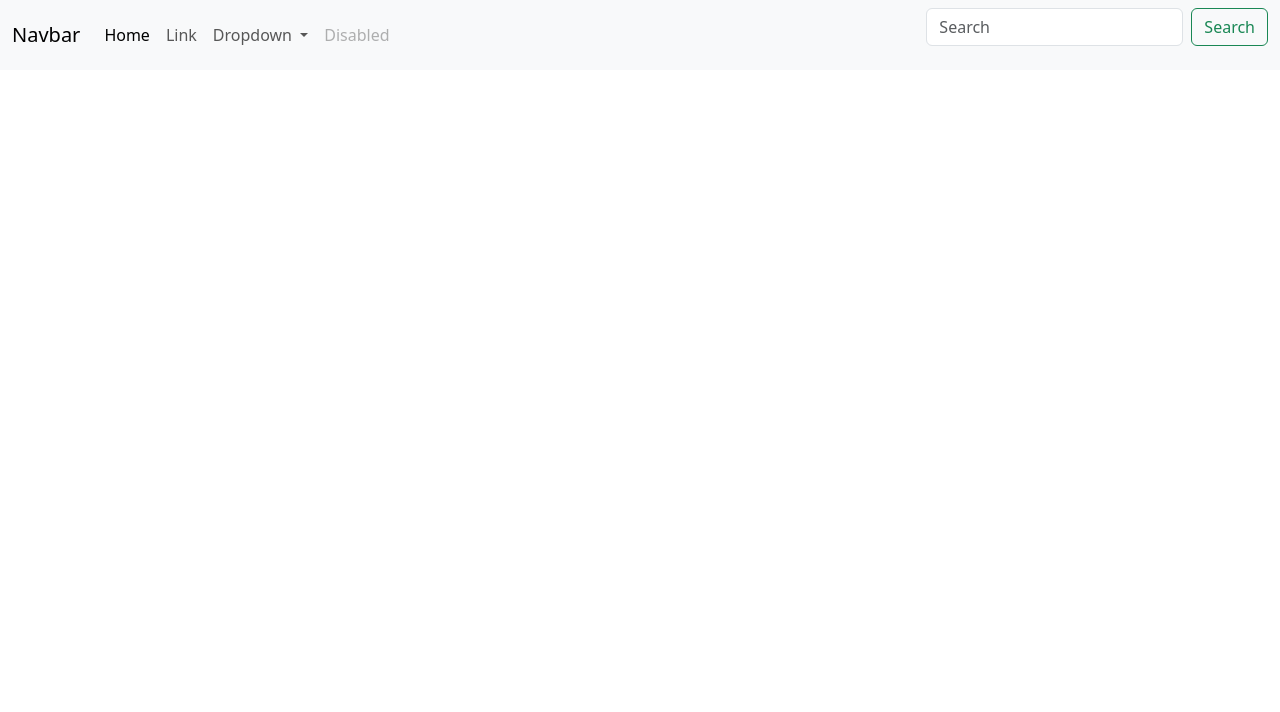
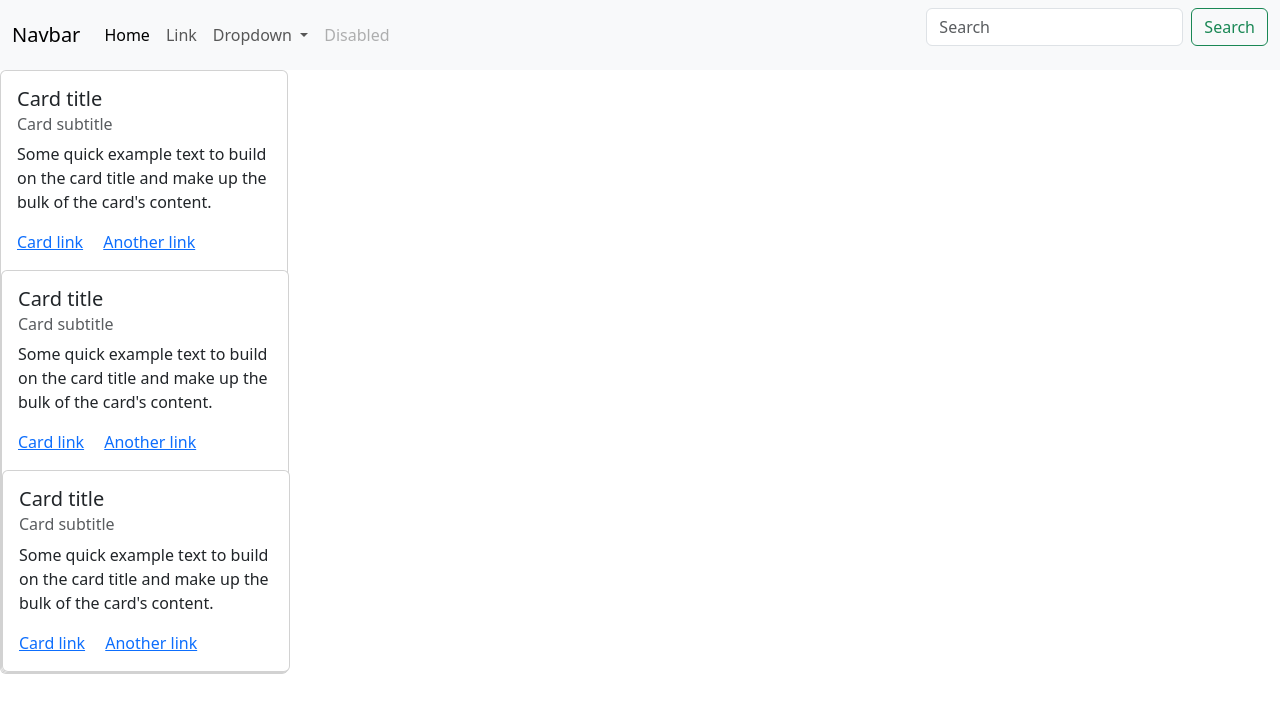
Before and after one commit to ayushempire/Demo_repo_git, a plain HTML site: page index.html in a window 1280 px wide. Drawn offline with nearby package versions, Linux system fonts and the light colour scheme.

Commit message:
create cards in  index.html

```diff
--- a/index.html
+++ b/index.html
@@ -40,6 +40,35 @@
     </div>
   </div>
 </nav>
+    <div class = "cards">
+      <div class="card" style="width: 18rem;">
+  <div class="card-body">
+    <h5 class="card-title">Card title</h5>
+    <h6 class="card-subtitle mb-2 text-body-secondary">Card subtitle</h6>
+    <p class="card-text">Some quick example text to build on the card title and make up the bulk of the card's content.</p>
+    <a href="#" class="card-link">Card link</a>
+    <a href="#" class="card-link">Another link</a>
+  </div>
+        <div class="card" style="width: 18rem;">
+  <div class="card-body">
+    <h5 class="card-title">Card title</h5>
+    <h6 class="card-subtitle mb-2 text-body-secondary">Card subtitle</h6>
+    <p class="card-text">Some quick example text to build on the card title and make up the bulk of the card's content.</p>
+    <a href="#" class="card-link">Card link</a>
+    <a href="#" class="card-link">Another link</a>
+  </div>
+          <div class="card" style="width: 18rem;">
+  <div class="card-body">
+    <h5 class="card-title">Card title</h5>
+    <h6 class="card-subtitle mb-2 text-body-secondary">Card subtitle</h6>
+    <p class="card-text">Some quick example text to build on the card title and make up the bulk of the card's content.</p>
+    <a href="#" class="card-link">Card link</a>
+    <a href="#" class="card-link">Another link</a>
+  </div>
+</div>
+</div>
+</div>
+    </div>
     <script src="https://cdn.jsdelivr.net/npm/bootstrap@5.3.0/dist/js/bootstrap.bundle.min.js" integrity="sha384-geWF76RCwLtnZ8qwWowPQNguL3RmwHVBC9FhGdlKrxdiJJigb/j/68SIy3Te4Bkz" crossorigin="anonymous"></script>
   </body>
 </html>
```
